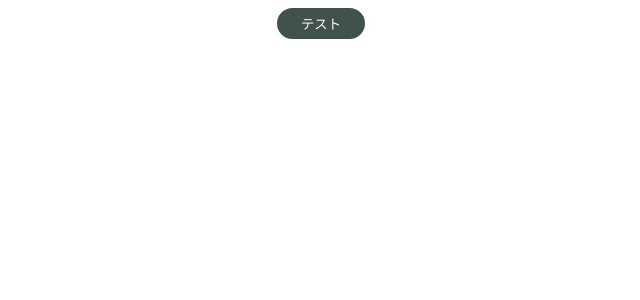
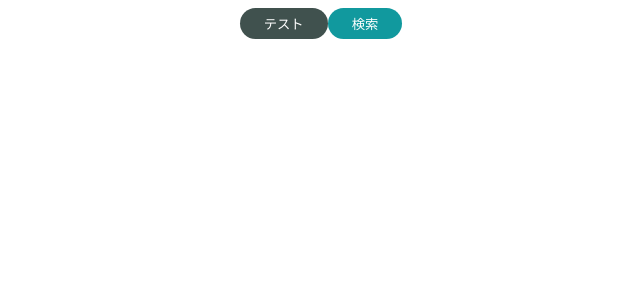
Before and after one commit to ShuheiTakahashi1224/react-atomicDesign, a React (Create React App) app: page / in a window 1280 px wide. Shown: the top 300 px of the page, without its empty margins (319-959 px from the left). Built offline with nearby package versions, Linux system fonts and the light colour scheme.

Commit message:
update : SecondaryButton 実装

```diff
--- a/src/App.js
+++ b/src/App.js
@@ -1,10 +1,11 @@
-import { PrimaryButton } from "./components/index";
+import { PrimaryButton, SecondaryButton } from "./components/index";
 import "./styles.css";
 
 export default function App() {
   return (
     <div className="App">
       <PrimaryButton>テスト</PrimaryButton>
+      <SecondaryButton>検索</SecondaryButton>
     </div>
   );
 }
--- /dev/null
+++ b/src/components/atoms/button/SecondaryButton.jsx
@@ -0,0 +1,21 @@
+import styled from "styled-components";
+
+const StyledButton = styled.button`
+  color: #fff;
+  background: #11999e;
+  padding: 6px 24px;
+  border: none;
+  border-radius: 9999px;
+  outline: none;
+  &:hover {
+    cursor: pointer;
+    opacity: 0.8;
+  }
+`;
+
+const SecondaryButton = (props) => {
+  const { children } = props;
+  return <StyledButton>{children}</StyledButton>;
+};
+
+export default SecondaryButton;
--- a/src/components/index.js
+++ b/src/components/index.js
@@ -1 +1,2 @@
 export { default as PrimaryButton } from "./atoms/button/PrimaryButton";
+export { default as SecondaryButton } from "./atoms/button/SecondaryButton";
```
